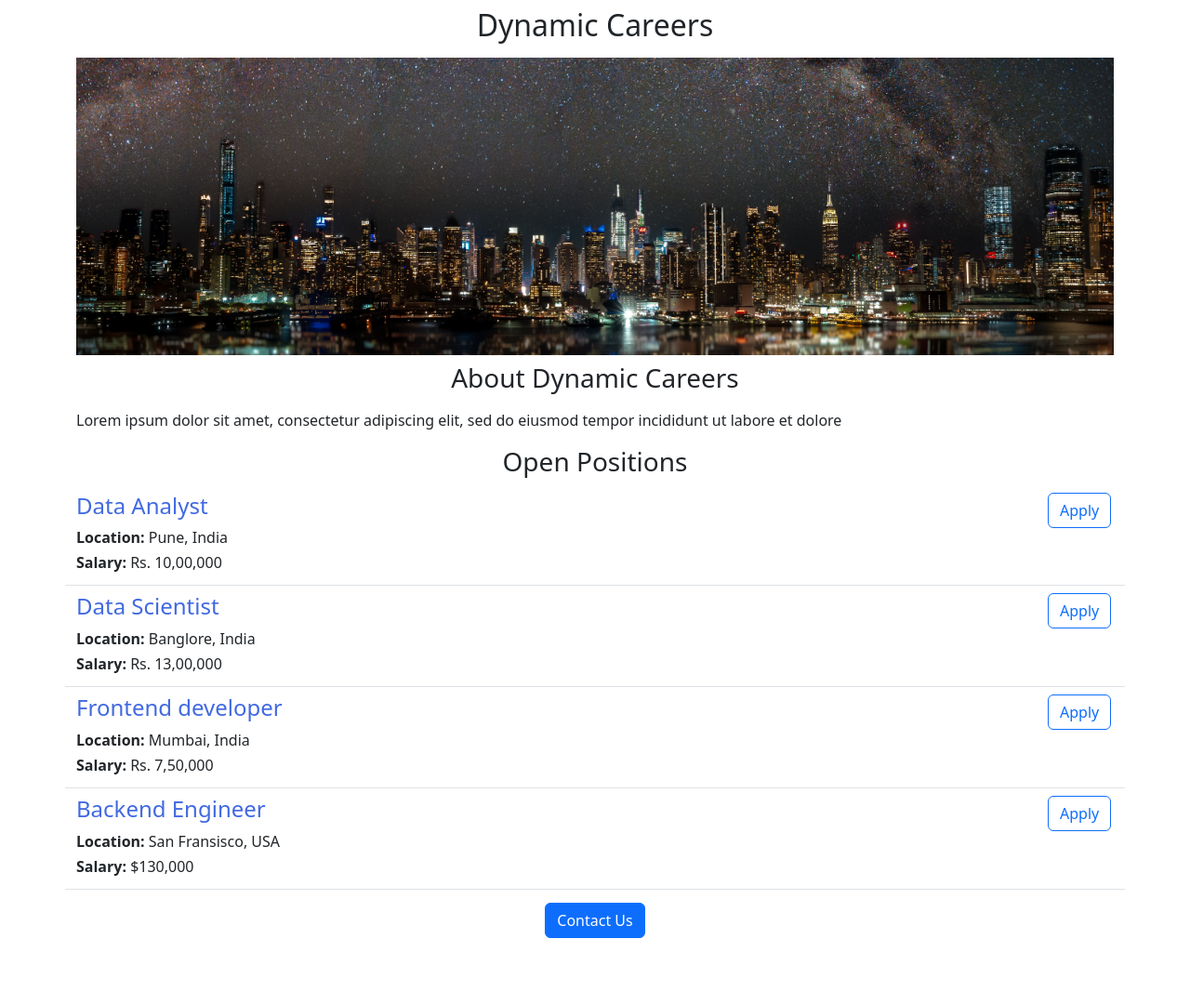
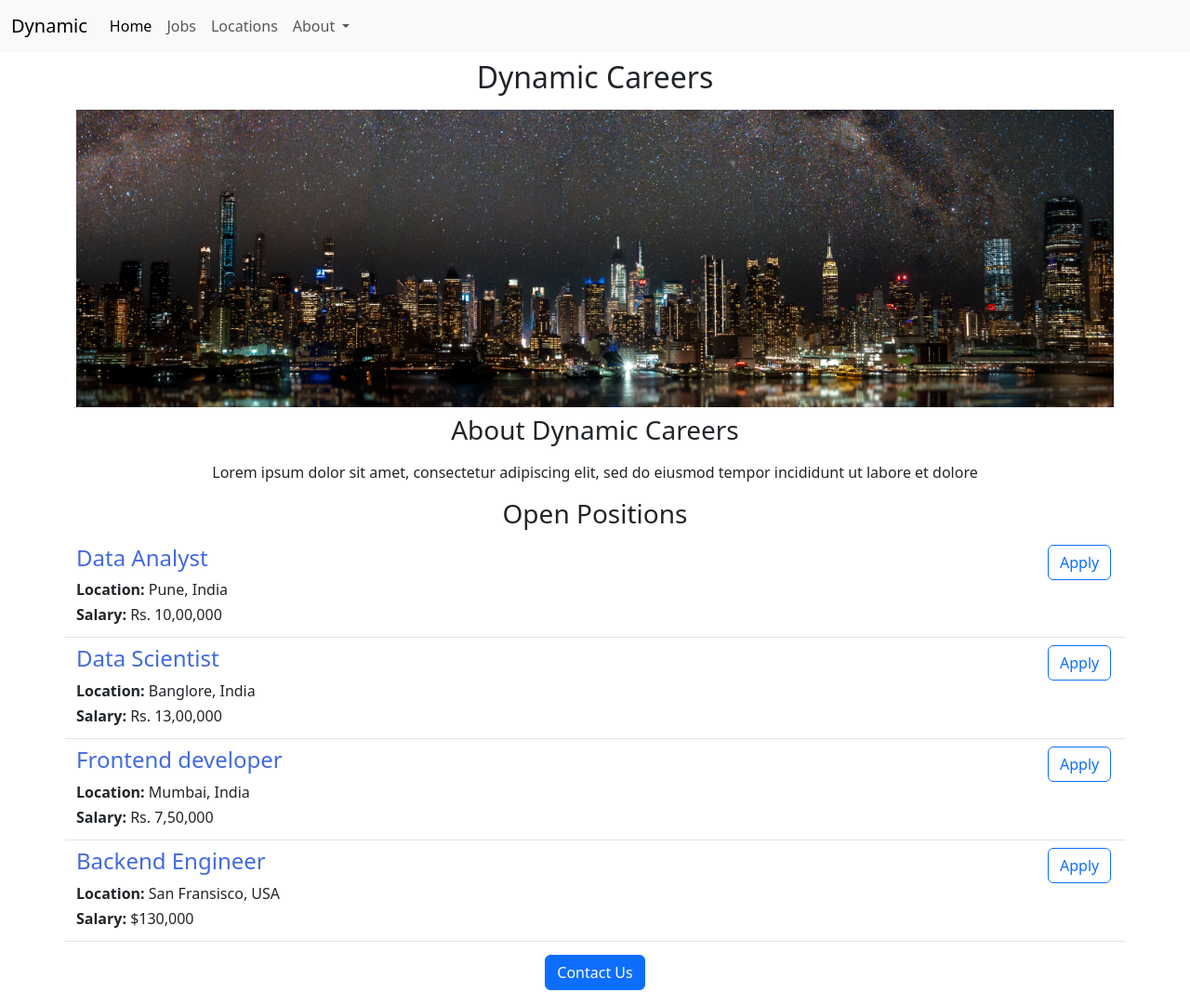
Before and after one commit to Abhiii08/job-hunt-v2, a Flask app: page / in a window 1280 px wide. Shown: the whole page at 93% size. Before the commit the page ends 1009 px from the top, so only its background shows below. Run offline with Flask 3, Linux system fonts and the light colour scheme.

Commit message:
Added navbar

```diff
--- a/templates/home.html
+++ b/templates/home.html
@@ -11,14 +11,20 @@
         height: 320px;
         object-fit: cover;
       }
+      #Para{
+        text-align: center;
+      }
     </style>
 </head>
 <body>
+  {% include 'navbar.html' %}
   <div class="container">
     <h2 class="text-center mt-2 mb-3 heading">Dynamic Careers</h2>
     <img src="/static/banner.jpg" class="img-fluid" id="banner">
     <h3 class="text-center mt-2 mb-3 heading">About Dynamic Careers</h3>
-    <p>Lorem ipsum dolor sit amet, consectetur adipiscing elit, sed         do eiusmod tempor incididunt ut labore et dolore</p>
+    <div id="Para">
+      <p>Lorem ipsum dolor sit amet, consectetur adipiscing elit, sed               do eiusmod tempor incididunt ut labore et dolore</p>
+    </div>
     <h3 class="text-center mt-2 mb-3 heading">Open Positions</h3>
     <div>
       {% for job in jobs%}
--- /dev/null
+++ b/templates/job-application.html
@@ -0,0 +1,3 @@
+<h1>
+  Your resume:
+</h1>
--- a/templates/job-item.html
+++ b/templates/job-item.html
@@ -13,6 +13,6 @@
     {% endif %}
   </div>
   <div class="col-1">
-    <button type="button" class="btn btn-outline-primary">Apply</button>
+    <a href="job-application.html" type="button" class="btn btn-outline-primary">Apply</a>
   </div>
 </div>
--- /dev/null
+++ b/templates/navbar.html
@@ -0,0 +1,31 @@
+<nav class="navbar navbar-expand-lg bg-body-tertiary">
+  <div class="container-fluid">
+    <a class="navbar-brand" href="home.html">Dynamic</a>
+    <button class="navbar-toggler" type="button" data-bs-toggle="collapse" data-bs-target="#navbarNavDropdown" aria-controls="navbarNavDropdown" aria-expanded="false" aria-label="Toggle navigation">
+      <span class="navbar-toggler-icon"></span>
+    </button>
+    <div class="collapse navbar-collapse" id="navbarNavDropdown">
+      <ul class="navbar-nav">
+        <li class="nav-item">
+          <a class="nav-link active" aria-current="page" href="https://dynamic-careers-website.onrender.com/">Home</a>
+        </li>
+        <li class="nav-item">
+          <a class="nav-link" href="#">Jobs</a>
+        </li>
+        <li class="nav-item">
+          <a class="nav-link" href="#">Locations</a>
+        </li>
+        <li class="nav-item dropdown">
+          <a class="nav-link dropdown-toggle" href="#" role="button" data-bs-toggle="dropdown" aria-expanded="false">
+            About
+          </a>
+          <ul class="dropdown-menu">
+            <li><a class="dropdown-item" href="#">Contact us</a></li>
+            <li><a class="dropdown-item" href="#">Need help?</a></li>
+            <li><a class="dropdown-item" href="#">Something else here</a></li>
+          </ul>
+        </li>
+      </ul>
+    </div>
+  </div>
+</nav>
```
